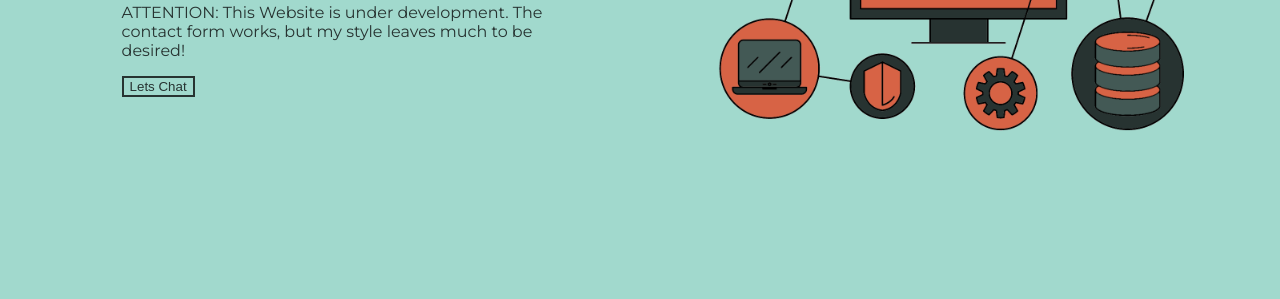
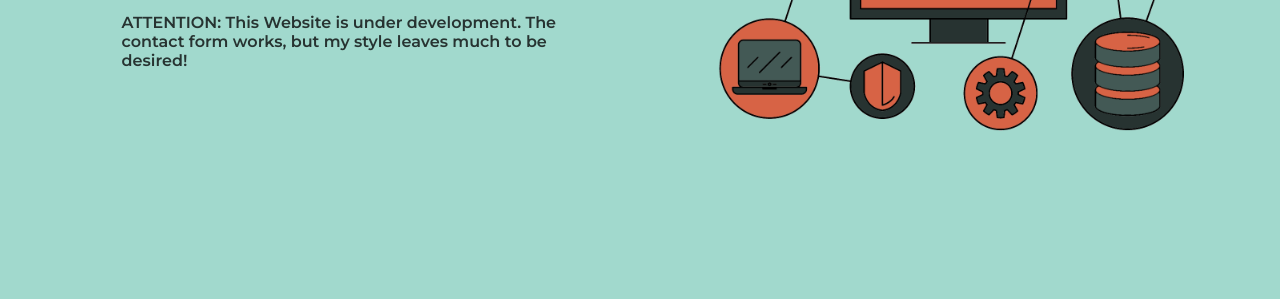
Before and after one commit to rupert-adams/website, a plain HTML site: page index.html in a window 1280 px wide. Shown: the part 501-800 px from the top of the page. Drawn offline with Linux system fonts and the light colour scheme.

Commit message:
removed first section button

```diff
--- a/index.html
+++ b/index.html
@@ -23,8 +23,8 @@
           I specialise in building and designing environmentally-conscious systems for future-thinking businesses,
           and I would like to work with you.
         </p>
-        <p>ATTENTION: This Website is under development. The contact form works, but my style leaves much to be desired!</p>
-        <button>Lets Chat</button>
+        <p class="under-development">ATTENTION: This Website is under development. The contact form works, but my style leaves much to be desired!</p>
+        <!-- <button href="#contact">Lets Chat</button> -->
       </div>
       <div class="image">
         <img src="cloud_vector_1.png" alt="cloud_computing_vector">
--- a/style.css
+++ b/style.css
@@ -82,11 +82,11 @@ nav {
   }
 
 
-  button {
+  /* .button {
     background-color: #a1d9cd;
     color: #273331;
     border: 2px solid #273331;
-  }
+  } */
 
   .form-button {
     margin-top: 2rem;
```
